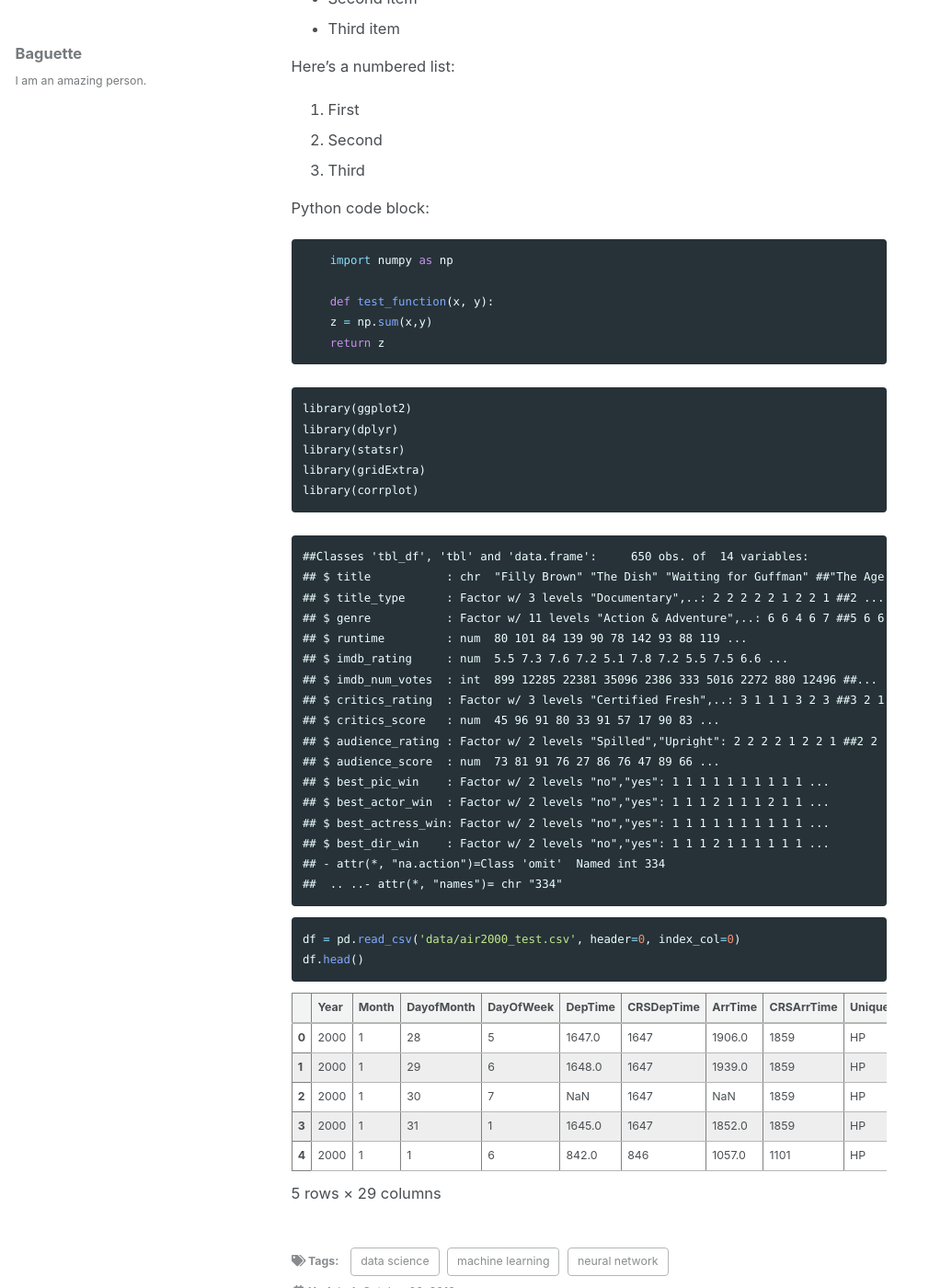
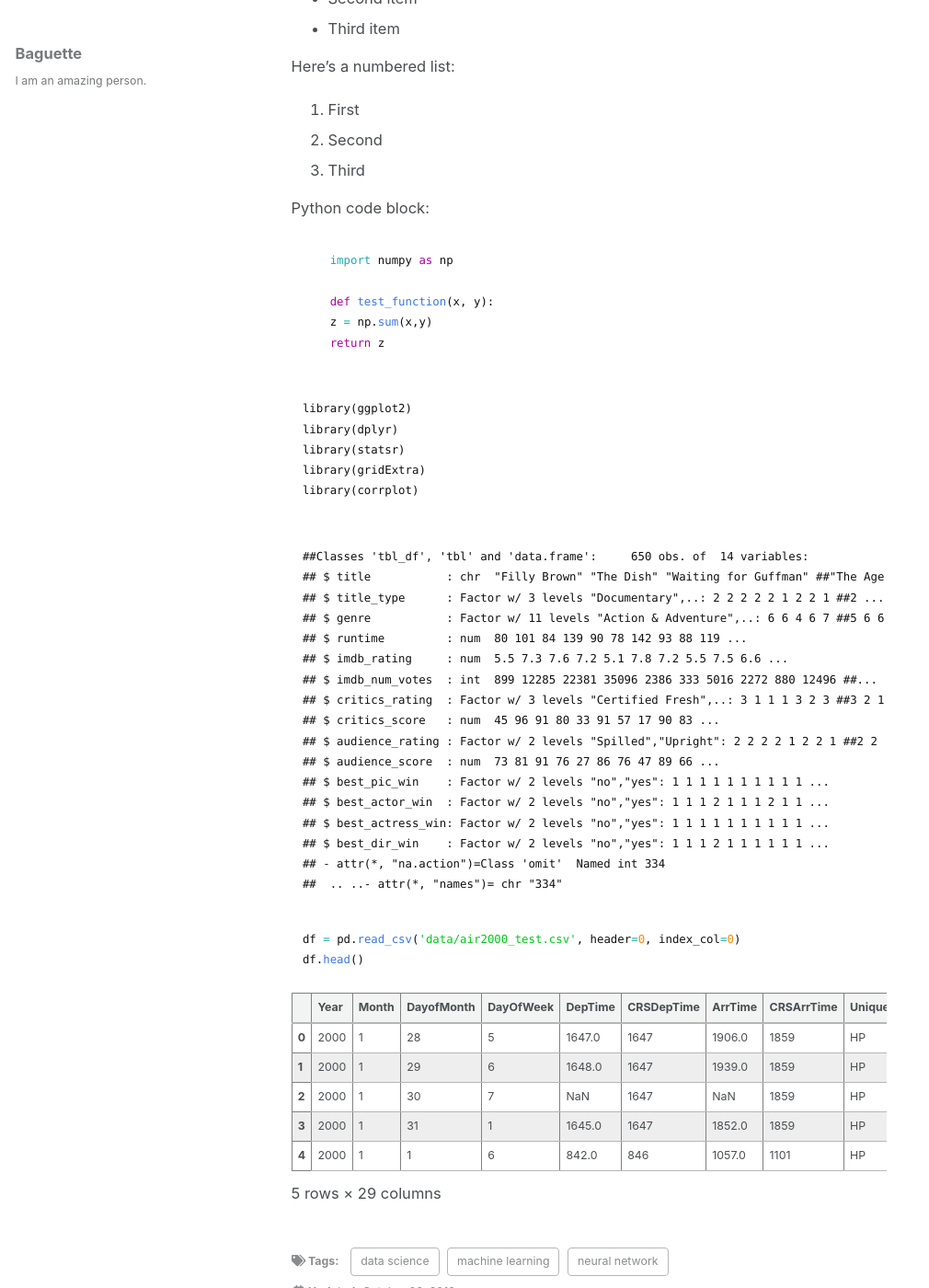
Before and after one commit to baguettexci/baguettexci.gituhb.io, a Jekyll site: the page built from _posts/2018-10-09-Test2.md, in a window 1280 px wide and 1400 px high, scrolled down 518 px. Shown: the whole window at 92% size, without its empty margins (0-1010 px from the left). Built offline with Jekyll 4.4.1, drawn with Linux system fonts in a browser that asks for light colours; nearby versions of some CDN libraries.

Commit message:
Update _variables.scss

```diff
--- a/_sass/minimal-mistakes/_variables.scss
+++ b/_sass/minimal-mistakes/_variables.scss
@@ -108,7 +108,7 @@
 $masthead-link-color-hover: mix(#000, $primary-color, 25%) !default;
 $navicon-link-color-hover: mix(#fff, $primary-color, 75%) !default;
 
-/* syntax highlighting (base16) */
+/* syntax highlighting (base16)
 $base00: #263238 !default;
 $base01: #2e3c43 !default;
 $base02: #314549 !default;
@@ -125,6 +125,26 @@
 $base0d: #82aaff !default;
 $base0e: #c792ea !default;
 $base0f: #ff5370 !default;
+*/
+
+/* neon syntax highlighting (base16) */
+$base00: #ffffff;
+$base01: #e0e0e0;
+$base02: #d0d0d0;
+$base03: #b0b0b0;
+$base04: #000000;
+$base05: #101010;
+$base06: #151515;
+$base07: #202020;
+$base08: #ff0086;
+$base09: #fd8900;
+$base0a: #aba800;
+$base0b: #00c918;
+$base0c: #1faaaa;
+$base0d: #3777e6;
+$base0e: #ad00a1;
+$base0f: #cc6633;
+
 
 /*
    Breakpoints
```
